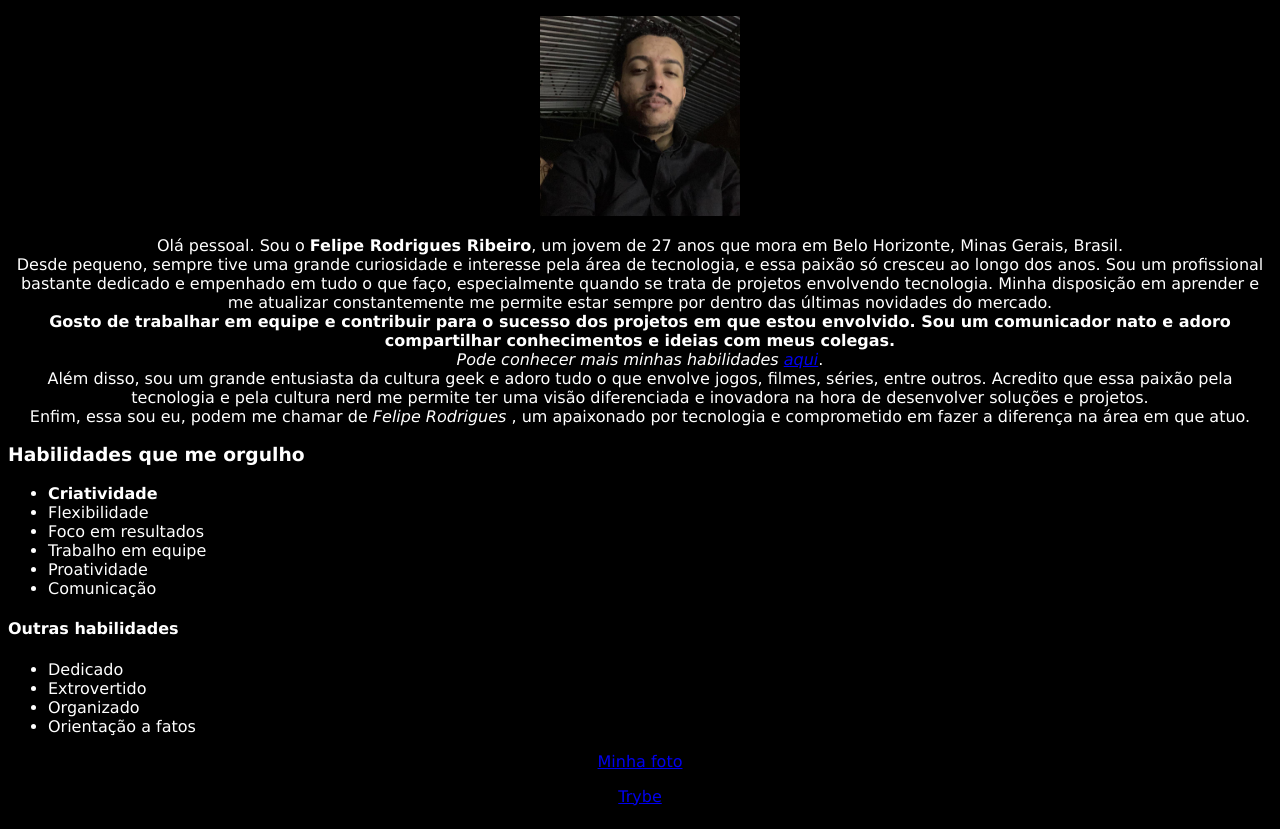
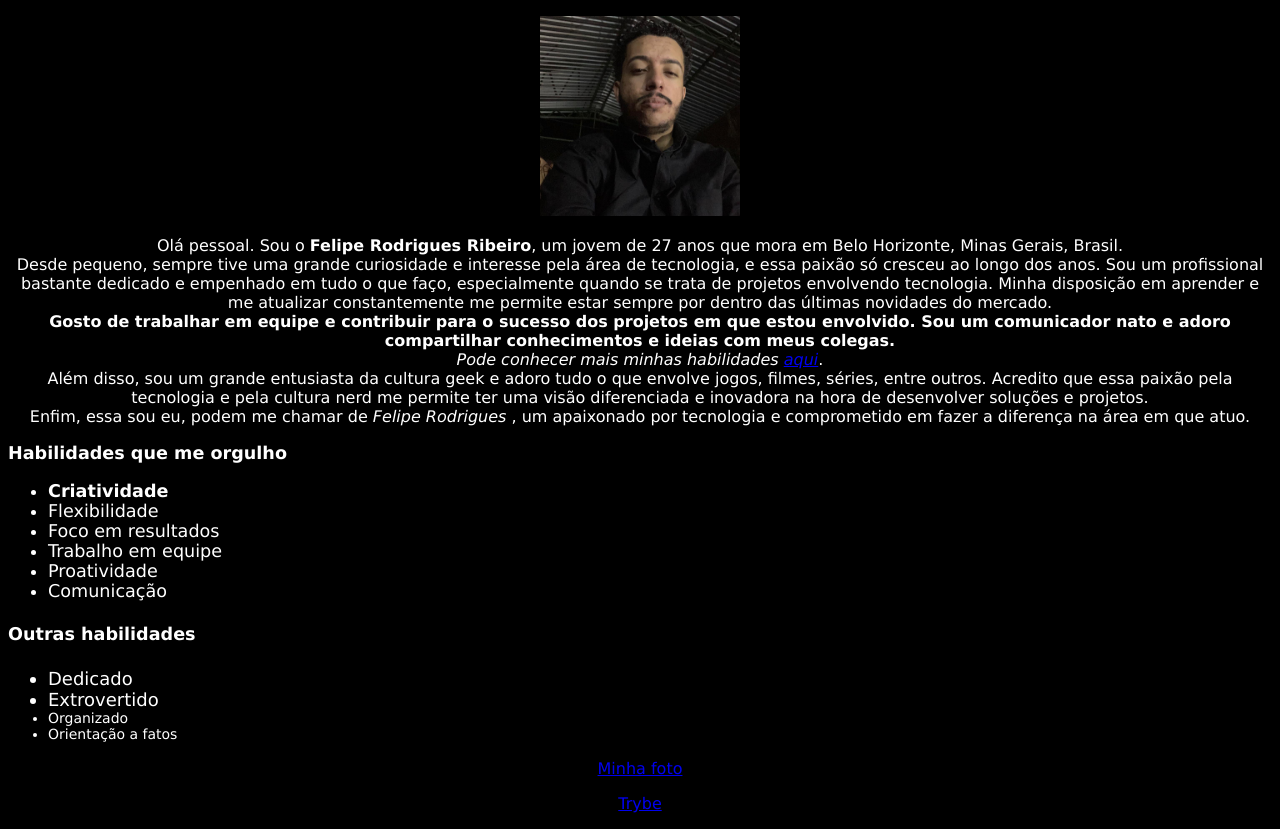
Before and after one commit to neathfelipe/neathfelipe.github.io, a plain HTML site: page index.html in a window 1280 px wide. Shown: the part 161-990 px from the top of the page. Drawn offline with Linux system fonts and the light colour scheme.

Commit message:
Finaliza exercicio 2.2

```diff
--- a/index.html
+++ b/index.html
@@ -5,7 +5,44 @@
     <meta http-equiv="X-UA-Compatible" content="IE=edge">
     <meta name="viewport" content="width=device-width, initial-scale=1.0">
     <title>Felipe Rodrigues - DEV</title>
-    <link rel="stylesheet" type="text/css" href="style.css">
+    <style>
+        body {
+    font-family: Verdana, Geneva, Tahoma, sans-serif;
+    background-color: #000;
+    color: #fff;
+    text-align: center;
+        }
+#topo-hability {
+    text-align: center;
+    color: white;
+    margin-top: 0px;
+    background-color: #fff;
+    padding: 10px 100px;
+}
+.headline-name {
+    font-family: system-ui, 'Open Sans', sans-serif;
+    font-weight: 900;
+    text-align: center;
+    width: auto;
+}
+.habilidades {
+    text-align: left;
+    font-size: 1.1em;
+}
+#extrovertido {
+    font-size: 18px;
+}
+#dedicado {
+    font-size: 18px;
+}
+#organizado {
+    font-size: 14px;
+}
+#orientacao {
+    font-size: 14px;
+}
+
+    </style>
 </head>
 <body>
     <p id="topo-hability"><a href="#habilidades">Principais habilidades</a></p>
@@ -30,10 +67,10 @@
 
     <h4 class="habilidades"> Outras habilidades</h4>
     <ul class="habilidades">
-        <li>Dedicado</li>
-        <li>Extrovertido</li>
-        <li>Organizado</li>
-        <li>Orientação a fatos</li>
+        <li id="dedicado">Dedicado</li>
+        <li id="extrovertido">Extrovertido</li>
+        <li id="organizado">Organizado</li>
+        <li id="orientacao">Orientação a fatos</li>
     </ul>
 <p> <a href="#minhafoto">Minha foto</a> </p>
 <p id="trybe-button"><a href="https://www.betrybe.com/formacao-desenvolvimento-web" target="_blank" rel="noopener noreferrer" type="button">Trybe</a> </p>
```
